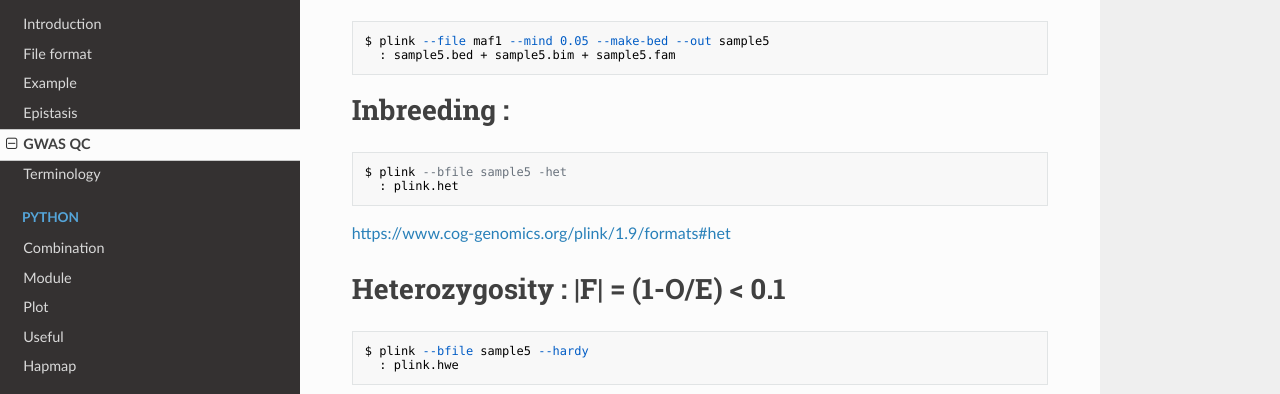
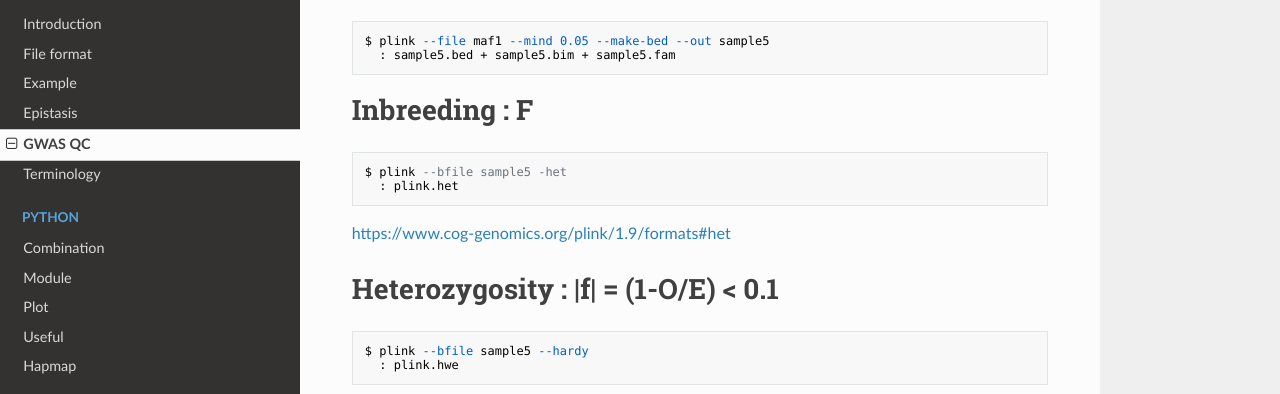
Before and after one commit to WonyoungCho/plink, an MkDocs documentation site: the page built from docs/GWAS.md, in a window 1280 px wide and 900 px high, scrolled down 424 px. Shown: the part 169-563 px from the top of the window. Built offline with MkDocs 1.6.1, drawn with Linux system fonts in a browser that asks for light colours; nearby versions of some CDN libraries; old or Windows-style settings are respelled for this version of MkDocs.

Commit message:
Update GWAS.md

````diff
--- a/docs/GWAS.md
+++ b/docs/GWAS.md
@@ -24,14 +24,14 @@ $ plink --file maf1 --mind 0.05 --make-bed --out sample5
   : sample5.bed + sample5.bim + sample5.fam
 ```
 
-# Inbreeding :
+# Inbreeding : F
 ```
 $ plink --bfile sample5 -het
   : plink.het
 ```
 <https://www.cog-genomics.org/plink/1.9/formats#het>
 
-# Heterozygosity : |F| = (1-O/E) < 0.1
+# Heterozygosity : |f| = (1-O/E) < 0.1
 ```
 $ plink --bfile sample5 --hardy
   : plink.hwe
````
